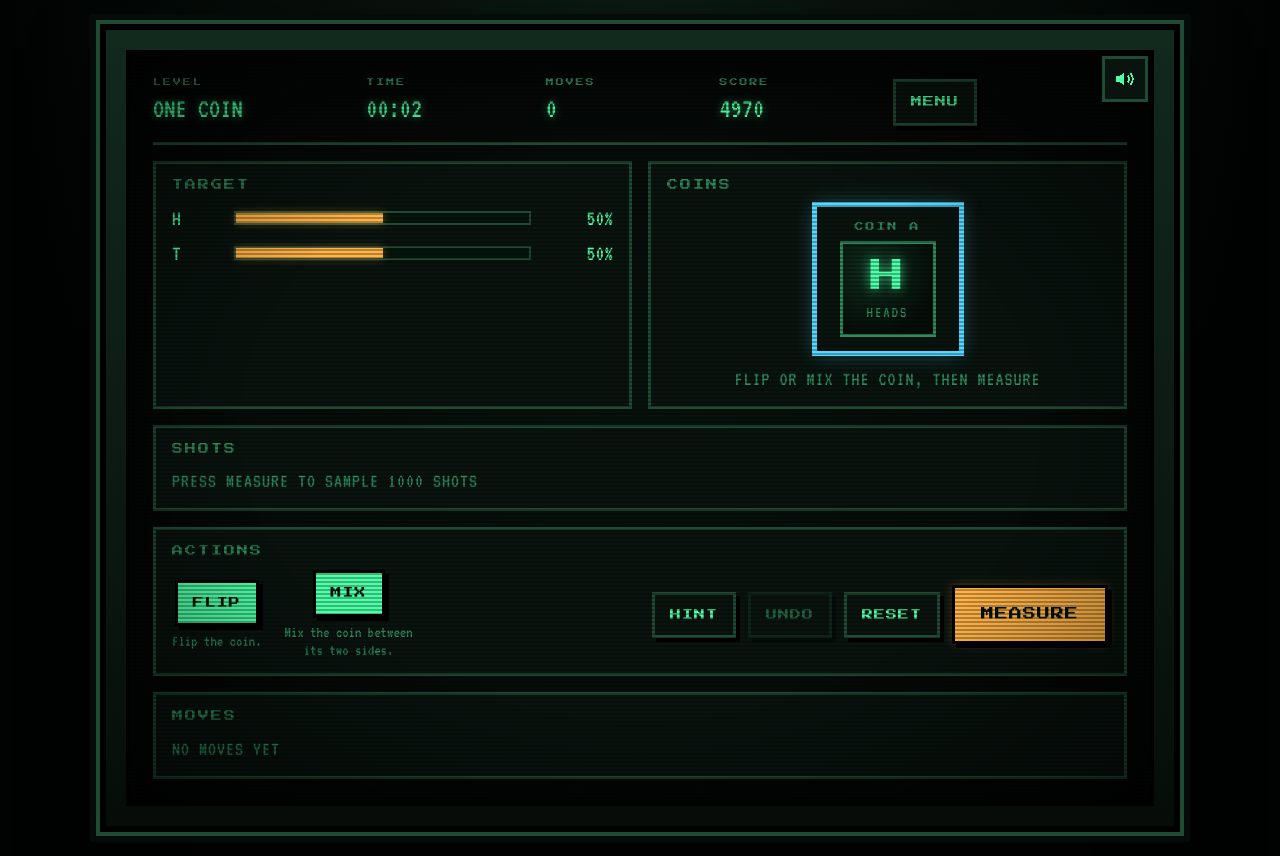
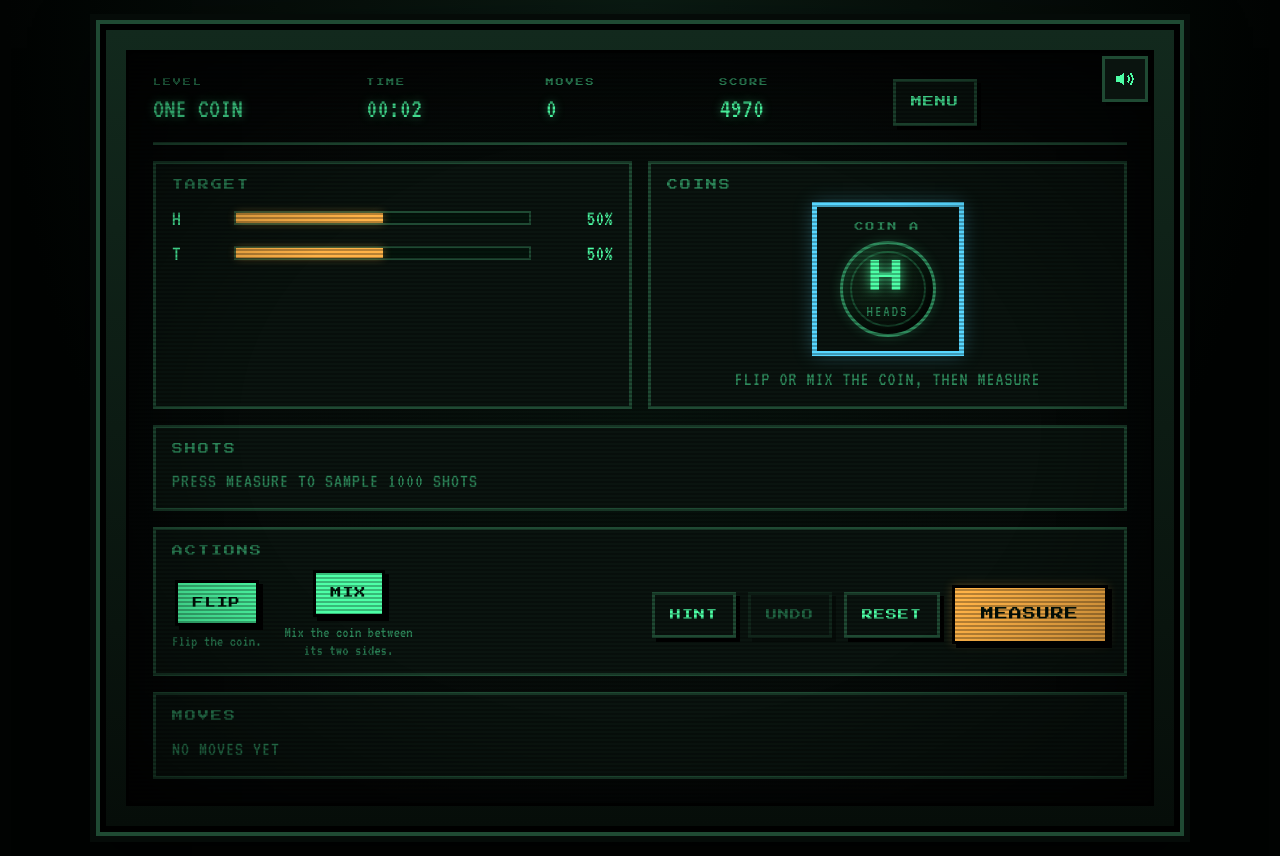
Before and after one commit to Shanwis/QuantumRush, a React (Vite) app: page / in a window 1280 px wide. Both pictures are taken after a click on the button "ONE COIN". Built offline with nearby package versions, Linux system fonts and the light colour scheme.

Commit message:
Redesign coin: square tiles become circular coins with milled rim

```diff
--- a/src/ui/styles/crt.css
+++ b/src/ui/styles/crt.css
@@ -258,9 +258,23 @@ body {
   flex-direction: column;
   align-items: center;
   justify-content: center;
-  gap: 4px;
+  gap: 2px;
+  border-radius: 50%;
   border: 3px solid var(--phosphor-dim);
-  background: radial-gradient(circle at 32% 28%, #10301f, #050d08 75%);
+  background: radial-gradient(circle at 34% 28%, #16321f, #050d08 78%);
+  box-shadow:
+    inset -4px -6px 10px rgba(0, 0, 0, 0.55),
+    inset 3px 4px 8px rgba(77, 255, 166, 0.12),
+    0 0 12px rgba(77, 255, 166, 0.18);
+}
+
+.coin__face::after {
+  content: '';
+  position: absolute;
+  inset: 7px;
+  border-radius: 50%;
+  border: 2px solid rgba(77, 255, 166, 0.22);
+  pointer-events: none;
 }
 
 .coin__face--settle {
@@ -578,6 +592,7 @@ body {
   place-items: center;
   width: 54px;
   height: 54px;
+  border-radius: 50%;
   font-family: 'Press Start 2P', 'Courier New', monospace;
   font-size: 22px;
   color: var(--phosphor);
```
